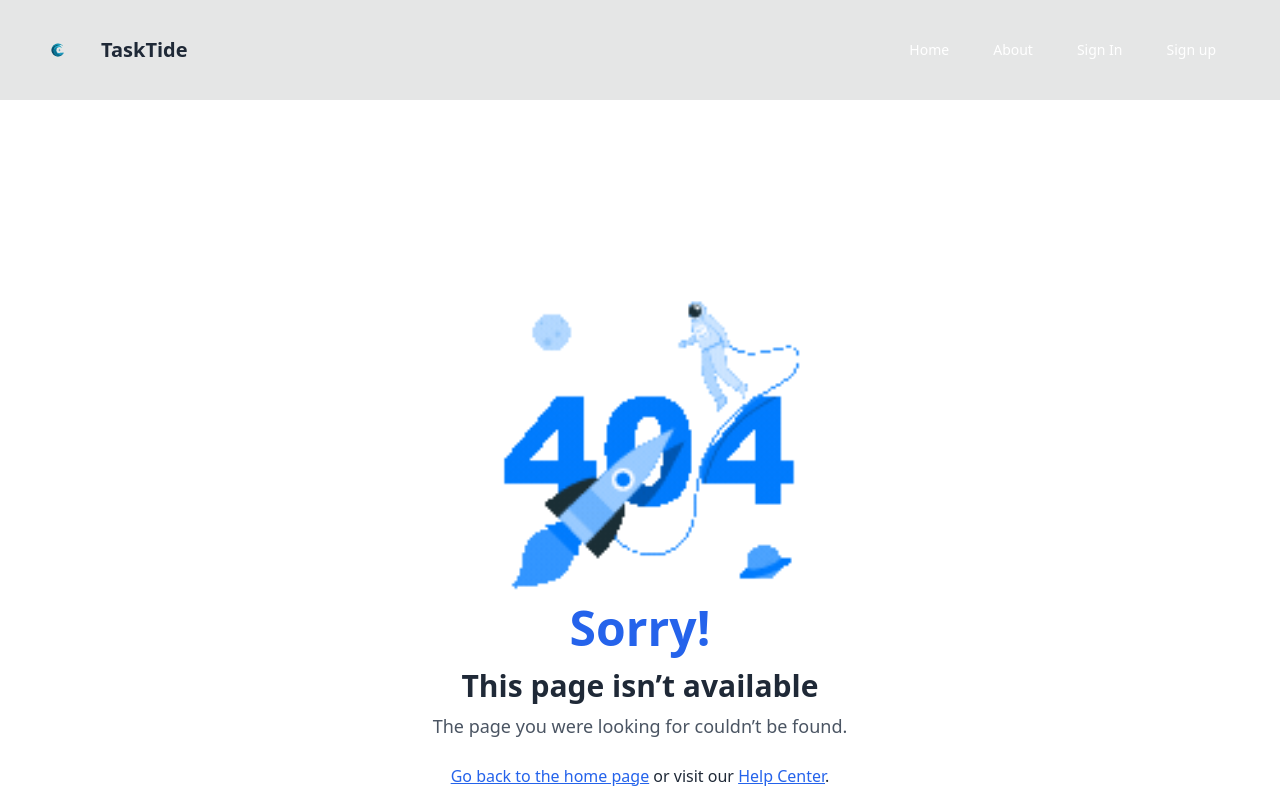
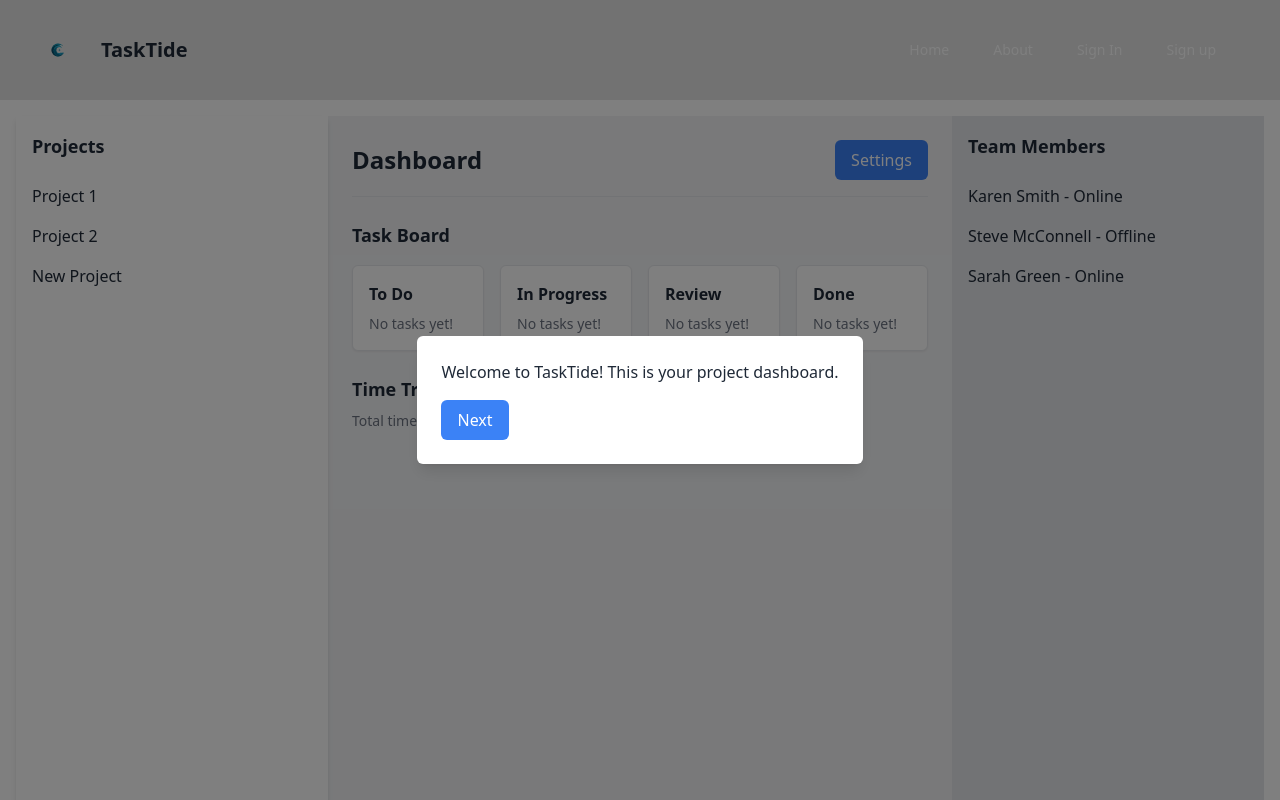
Before and after one commit to EyuReaper/tasktide, a React (Create React App) app: page /dashboard in a window 1280 px wide. Shown: the top 800 px of the page. Built offline with nearby package versions, Linux system fonts and the light colour scheme; no server answers.

Commit message:
added dashboard & updated login, signup

```diff
--- a/src/App.js
+++ b/src/App.js
@@ -6,6 +6,7 @@ import Home from "./pages/Home";
 import About from "./pages/About";
 import Login from "./pages/Login";
 import SignUp from "./pages/SignUp";
+import Dashboard from "./components/Dashboard";
 import Profile from "./pages/Profile";
 import Footer from  "./components/Footer";
 import Settings from "./pages/Settings";
@@ -24,6 +25,7 @@ const App = () => {
           <Route path="/about" element={<About />} />
           <Route path="/login" element={<Login />} />
           <Route path="/signup" element={<SignUp />} />
+          <Route path="/dashboard" element={<Dashboard />} />
           <Route path="/profile" element={<Profile />} />
           <Route path="/settings" element={<Settings />} />
           <Route path="/kanban" element={<Kanban />} />
--- a/src/components/Dashboard.jsx
+++ b/src/components/Dashboard.jsx
@@ -0,0 +1,106 @@
+// Dashboard Component for TaskTide
+import React, { useState } from 'react';
+import { Tooltip } from 'react-tooltip'; // Example tooltip library
+
+const Dashboard = () => {
+  const [tutorialStep, setTutorialStep] = useState(0);
+
+  const tutorialSteps = [
+    { text: 'Welcome to TaskTide! This is your project dashboard.', elementId: 'projects' },
+    { text: 'Here are your team members and their statuses.', elementId: 'team-members' },
+    { text: 'You can add new tasks or manage your progress here.', elementId: 'task-board' },
+    { text: 'Track total time spent on tasks in this section.', elementId: 'time-tracker' },
+    { text: 'Click the settings icon for additional options.', elementId: 'settings' },
+  ];
+
+  const nextTutorialStep = () => {
+    if (tutorialStep < tutorialSteps.length - 1) {
+      setTutorialStep(tutorialStep + 1);
+    } else {
+      setTutorialStep(-1); // End tutorial
+    }
+  };
+
+  return (
+    <div className="flex min-h-screen bg-gray-100">
+      {/* Sidebar */}
+      <aside className="w-1/4 p-4 bg-white shadow-md" id="projects">
+        <h2 className="text-lg font-bold">Projects</h2>
+        <ul className="mt-4">
+          <li className="py-2 hover:text-blue-500 cursor-pointer">Project 1</li>
+          <li className="py-2 hover:text-blue-500 cursor-pointer">Project 2</li>
+          <li className="py-2 hover:text-blue-500 cursor-pointer">New Project</li>
+        </ul>
+      </aside>
+
+      {/* Main Content */}
+      <main className="flex-1 p-6">
+        {/* Header */}
+        <header className="flex items-center justify-between pb-4 border-b">
+          <h1 className="text-2xl font-bold">Dashboard</h1>
+          <div id="settings">
+            <button className="px-4 py-2 text-white bg-blue-500 rounded-md hover:bg-blue-600">
+              Settings
+            </button>
+          </div>
+        </header>
+
+        {/* Task Board */}
+        <section id="task-board" className="mt-6">
+          <h2 className="text-lg font-semibold">Task Board</h2>
+          <div className="grid grid-cols-4 gap-4 mt-4">
+            <div className="p-4 bg-white border rounded-md shadow-sm">
+              <h3 className="font-bold">To Do</h3>
+              <p className="mt-2 text-sm text-gray-500">No tasks yet!</p>
+            </div>
+            <div className="p-4 bg-white border rounded-md shadow-sm">
+              <h3 className="font-bold">In Progress</h3>
+              <p className="mt-2 text-sm text-gray-500">No tasks yet!</p>
+            </div>
+            <div className="p-4 bg-white border rounded-md shadow-sm">
+              <h3 className="font-bold">Review</h3>
+              <p className="mt-2 text-sm text-gray-500">No tasks yet!</p>
+            </div>
+            <div className="p-4 bg-white border rounded-md shadow-sm">
+              <h3 className="font-bold">Done</h3>
+              <p className="mt-2 text-sm text-gray-500">No tasks yet!</p>
+            </div>
+          </div>
+        </section>
+
+        {/* Time Tracker */}
+        <section id="time-tracker" className="mt-6">
+          <h2 className="text-lg font-semibold">Time Tracker</h2>
+          <p className="mt-2 text-sm text-gray-500">Total time spent: 0 hours</p>
+        </section>
+      </main>
+
+      {/* Team Members */}
+      <aside className="w-1/4 p-4 bg-gray-200" id="team-members">
+        <h2 className="text-lg font-bold">Team Members</h2>
+        <ul className="mt-4">
+          <li className="py-2">Karen Smith - Online</li>
+          <li className="py-2">Steve McConnell - Offline</li>
+          <li className="py-2">Sarah Green - Online</li>
+        </ul>
+      </aside>
+
+      {/* Tutorial Overlay */}
+      {tutorialStep >= 0 && (
+        <div className="fixed top-0 left-0 flex items-center justify-center w-full h-full bg-black bg-opacity-50">
+          <div className="p-6 bg-white rounded-md shadow-lg">
+            <p>{tutorialSteps[tutorialStep].text}</p>
+            <button
+              onClick={nextTutorialStep}
+              className="mt-4 px-4 py-2 text-white bg-blue-500 rounded-md hover:bg-blue-600"
+            >
+              {tutorialStep === tutorialSteps.length - 1 ? 'Finish' : 'Next'}
+            </button>
+          </div>
+        </div>
+      )}
+    </div>
+  );
+};
+
+export default Dashboard;
--- a/src/pages/Login.jsx
+++ b/src/pages/Login.jsx
@@ -1,6 +1,14 @@
 import React from "react";
+import { useNavigate } from "react-router-dom";
 
 const Login = () => {
+
+  const navigate = useNavigate();
+
+  const handleLogin = () => {
+    navigate("/dashboard"); // Redirect to dashboard after login
+  };
+
   return (
     <div className="flex min-h-screen">
       {/* Left Section */}
@@ -11,7 +19,7 @@ const Login = () => {
         </p>
 
         {/* Google Login Button */}
-        <button className="flex items-center justify-center w-3/4 py-2 mt-6 border border-gray-300 rounded-md hover:bg-gray-100">
+        <button className="flex items-center justify-center w-3/4 py-2 mt-6 border border-gray-300 rounded-md hover:bg-gray-100" onClick={handleLogin}>
           <img
             src="/images/google.png"
             alt="Google Icon"
@@ -55,7 +63,7 @@ const Login = () => {
           <button
             type="submit"
             className="w-full py-2 font-bold text-white bg-black rounded-md hover:bg-gray-800"
-          >
+          onClick={handleLogin}>
             Log In
           </button>
         </form>
--- a/src/pages/SignUp.jsx
+++ b/src/pages/SignUp.jsx
@@ -1,12 +1,15 @@
 import React, { useState } from "react";
+import { useNavigate } from "react-router-dom";
 
 const Signup = () => {
   const [email, setEmail] = useState("");
   const [password, setPassword] = useState("");
   const [error, setError] = useState("");
+  const navigate = useNavigate();
 
   const handleSignup = async (e) => {
     e.preventDefault();
+    navigate('/dashboard');
 
     if (!email || !password) {
       setError("Please fill in all fields.");
@@ -112,7 +115,7 @@ const Signup = () => {
             <button
               type="submit"
               className="w-full py-2 font-bold text-white bg-blue-500 rounded-md hover:bg-blue-600"
-            >
+            onClick={handleSignup}>
               Create an account
             </button>
           </form>
@@ -121,6 +124,7 @@ const Signup = () => {
           <button
             type="button"
             className="relative z-10 flex items-center justify-center w-full py-2 mt-4 overflow-hidden text-gray-700 transition-colors ease-in-out border border-gray-300 rounded-md outline-none hover:bg-gray-100 duration-400"
+          onClick={handleSignup}
           >
             <img
               src="/images/google.png"
```
